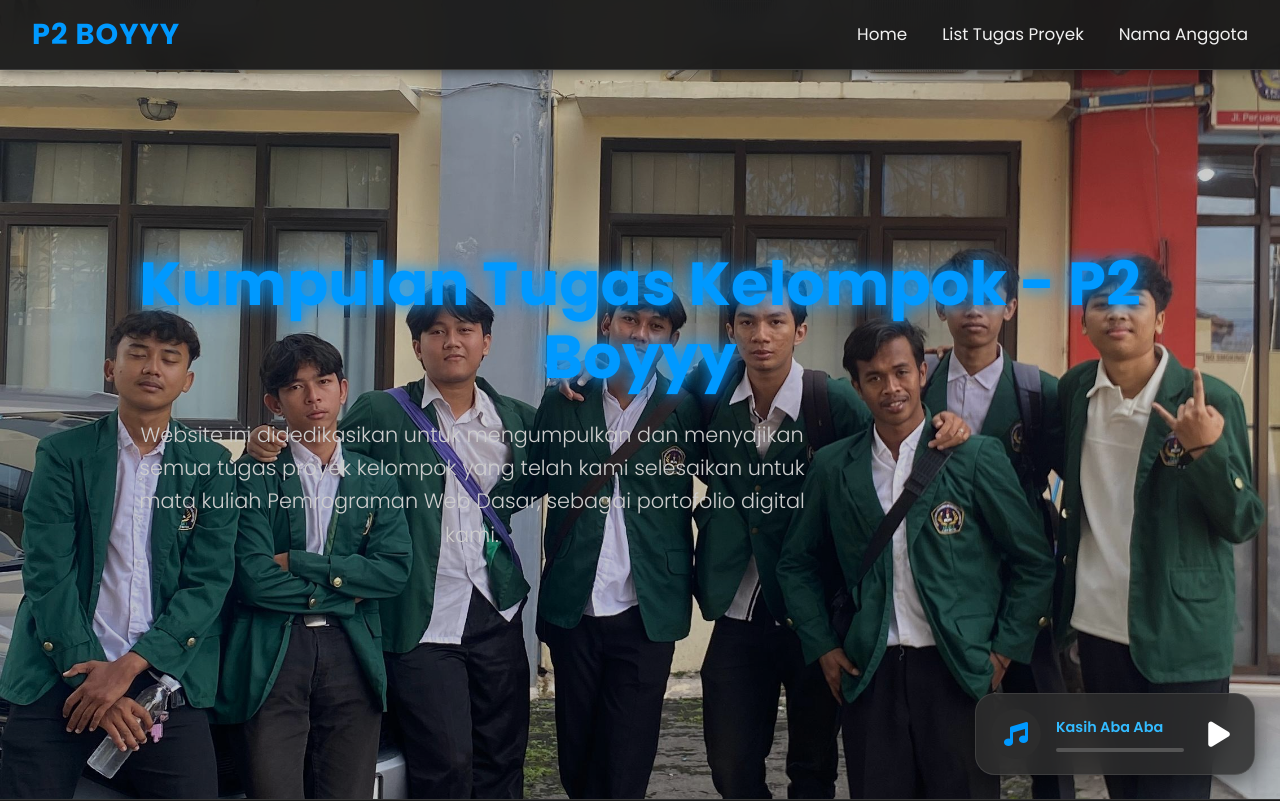
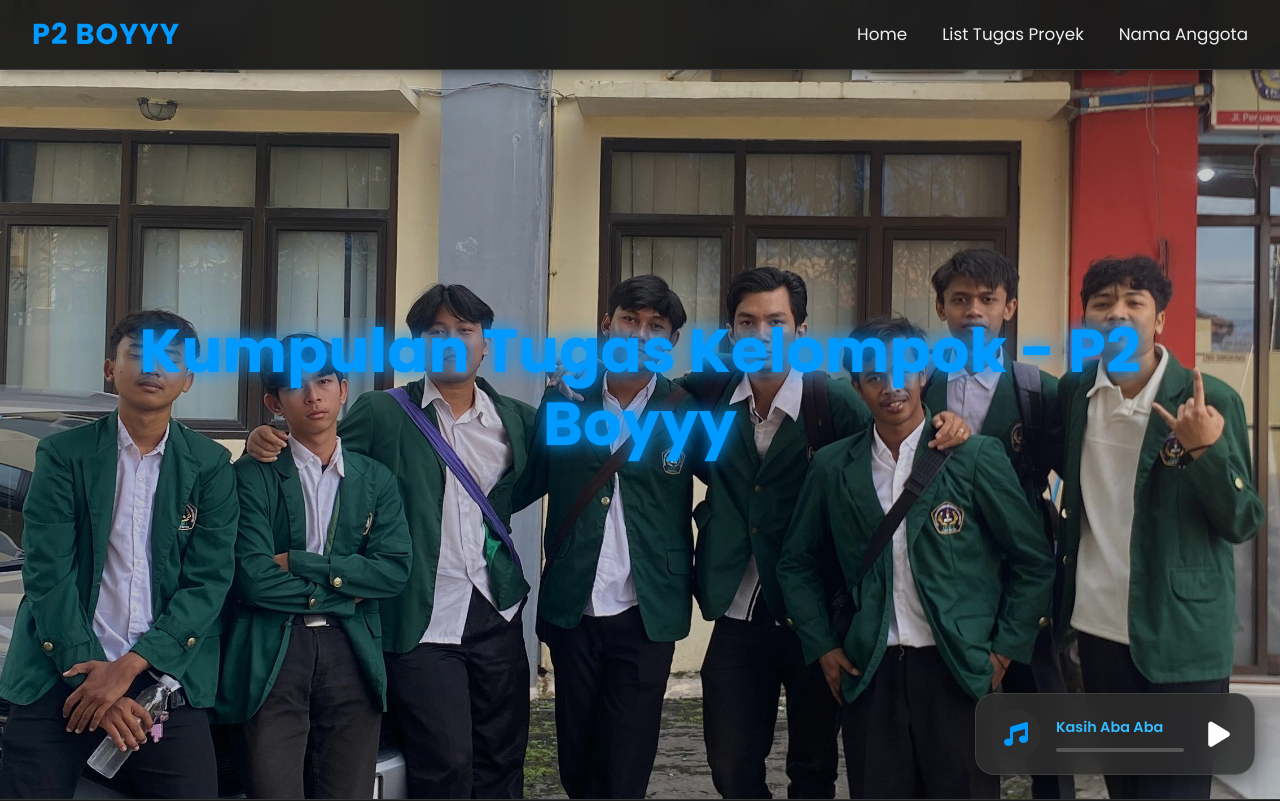
Before and after one commit to zmdinata/Kumpulan_Tugas_Kelompok_PWD, a plain HTML site: page index.html in a window 1280 px wide. Shown: the top 801 px of the page. Drawn offline with Linux system fonts and the light colour scheme.

Commit message:
Update index.html

```diff
--- a/index.html
+++ b/index.html
@@ -194,7 +194,6 @@
         <section id="home">
             <div class="container">
                 <h1>Kumpulan Tugas Kelompok - P2 Boyyy</h1>
-                <p>Website ini didedikasikan untuk mengumpulkan dan menyajikan semua tugas proyek kelompok yang telah kami selesaikan untuk mata kuliah Pemrograman Web Dasar, sebagai portofolio digital kami.</p>
             </div>
         </section>
 
```
